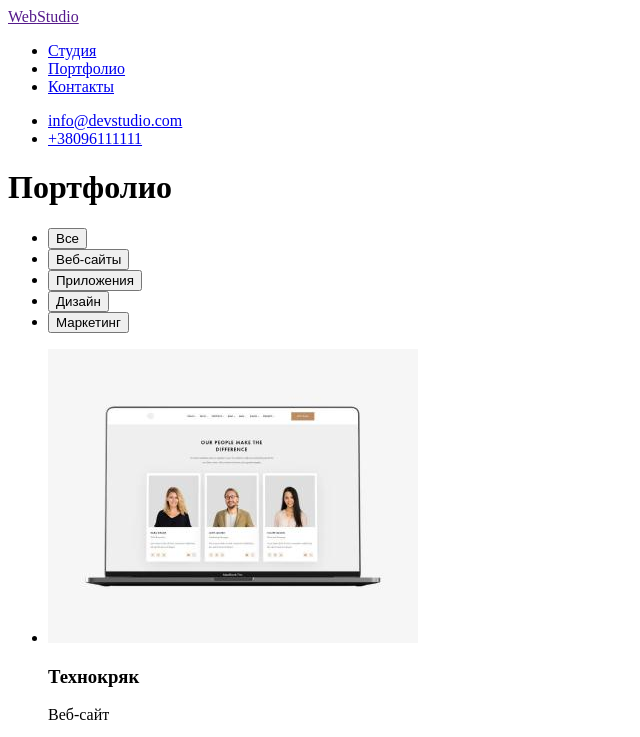
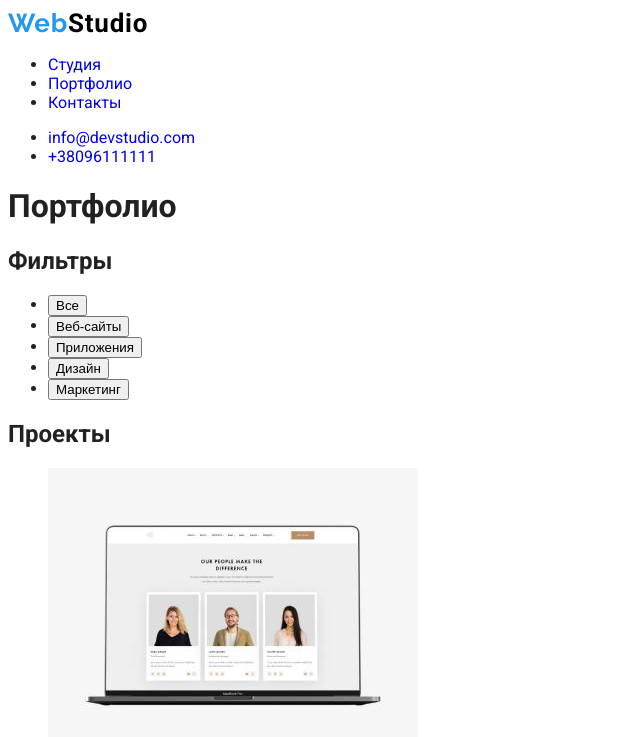
Before and after one commit to Baranovskyi-Al/goit-markup-hw-02, a plain HTML site: page portfolio.html in a window 1280 px wide. Shown: the top 737 px of the page, without its empty margins (0-640 px from the left). Drawn offline with Linux system fonts and the light colour scheme.

Commit message:
add styles

```diff
--- a/css/styles.css
+++ b/css/styles.css
@@ -0,0 +1,35 @@
+body {
+  font-family: Roboto;
+  color: #212121;
+}
+footer {
+  background-color: #2f303a;
+}
+a {
+  text-decoration: none;
+}
+/* Логотип */
+.logo {
+  color: #2196f3;
+  font-family: Raleway;
+  font-style: normal;
+  font-weight: bold;
+  font-size: 26px;
+  line-height: 31px;
+  /* identical to box height */
+  letter-spacing: 0.03em;
+}
+.logo-studio-header {
+  color: #000000;
+  font-family: Roboto;
+}
+.logo-studio-footer {
+  color: #ffffff;
+  font-family: Roboto;
+}
+
+/* Основные стили общие */
+
+/* Основные стили index*/
+
+/* Основные стили portfolio */
--- a/portfolio.html
+++ b/portfolio.html
@@ -4,6 +4,13 @@
     <meta charset="UTF-8" />
     <meta http-equiv="X-UA-Compatible" content="IE=edge" />
     <meta name="viewport" content="width=device-width, initial-scale=1.0" />
+    <link rel="stylesheet" href="./css/styles.css" />
+    <link rel="preconnect" href="https://fonts.googleapis.com" />
+    <link rel="preconnect" href="https://fonts.gstatic.com" crossorigin />
+    <link
+      href="https://fonts.googleapis.com/css2?family=Raleway:wght@700&family=Roboto:wght@400;500;700;900&display=swap"
+      rel="stylesheet"
+    />
     <title>Портфолио</title>
   </head>
   <body>
@@ -11,7 +18,7 @@
     <header>
       <!--Логотип и навигация-->
       <nav>
-        <a lang="en" href=""><span class="logo-web">Web</span>Studio</a>
+        <a lang="en" href="" class="logo">Web<span class="logo-studio-header">Studio</span></a>
         <ul>
           <li>
             <a href="./index.html">Студия</a>
@@ -39,6 +46,7 @@
       <h1>Портфолио</h1>
       <!-- Кнопки фильтра -->
       <section>
+        <h2>Фильтры</h2>
         <ul>
           <li>
             <button type="button">Все</button>
@@ -59,6 +67,7 @@
       </section>
       <!-- Проекты -->
       <section>
+        <h2>Проекты</h2>
         <ul>
           <li>
             <img src="./images/img_pf_1.jpg" alt="Технокряк" width="370" height="294" />
@@ -121,7 +130,7 @@
     <!--Подвал-->
     <footer>
       <!--Логотип-->
-      <a lang="en" href=""><span class="logo-web">Web</span>Studio</a>
+      <a lang="en" href="" class="logo">Web<span class="logo-studio-footer">Studio</span></a>
       <!--Адрес и контакты-->
       <address id="contacts">
         <ul>
```
Also changed, not shown: index.html (+9 -2 lines).
